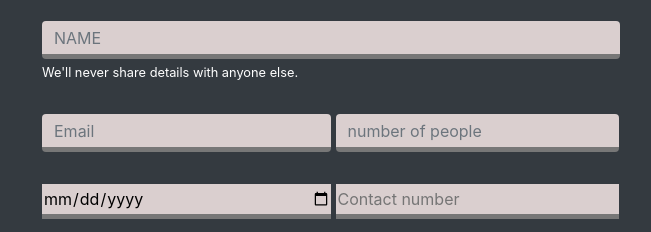
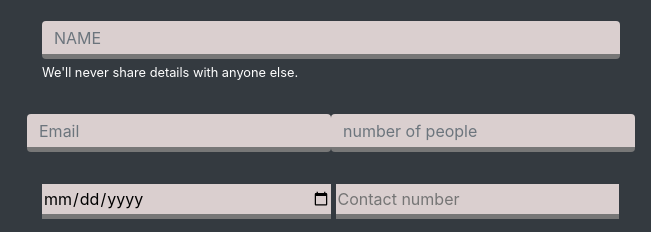
Before and after one commit to musawar96/website, a plain HTML site: page PROJECT AL FATMA LAWN/index.html in a window 1280 px wide. Shown: the part 2637-2869 px from the top of the page, 629-1280 px from the left. Drawn offline with Linux system fonts and the light colour scheme; some packages are replaced by stand-ins of ours; a script that the page names is missing.

Commit message:
Update index.html

```diff
--- a/PROJECT AL FATMA LAWN/index.html
+++ b/PROJECT AL FATMA LAWN/index.html
@@ -260,7 +260,7 @@
       <div class="text-center pt-2 "> <h1> Live Map</h1>  </div>
     <iframe  src="https://www.google.com/maps/embed?pb=!1m18!1m12!1m3!1d3604.1905244260956!2d68.33464911481751!3d25.39843232973994!2m3!1f0!2f0!3f0!3m2!1i1024!2i768!4f13.1!3m3!1m2!1s0x394c70a72ab9890f%3A0x53baf261c5ed7f52!2sAl+Fatima+Lawn!5e0!3m2!1sen!2s!4v1556634959421!5m2!1sen!2s"  class="mapp "></iframe>
 </div>
-<div class="col-md-6 bg-dark">
+<div class="col-md-6 bg-dark container-fluid">
 
   <form class=" pl-3  pr-3  pb-1">
     <div class="text-center pt-2 "> <h1> Booking</h1>  </div>
@@ -269,15 +269,16 @@
     <small  class="form-text ">We'll never share details with anyone else.</small>
   </div>
 
-  <div class="form-group pt-3">
+  <div class=" row form-group pt-3">
 
-    <input type="email" class="border-3 border-top-0  border-left-0  border-right-0 d-inline w-50 form-control"  placeholder="Email ">
-    <input type="number" class="border-3 border-top-0  border-left-0   border-right-0 d-inline form-control border-top-0  border-left-0 border-right-0 text-secondary form-control input-lg" style="width:49%;" placeholder="number of people ">
+    <input type="email" class=" col-sm-6 border-3 border-top-0  border-left-0  border-right-0 d-inline w-50 form-control"  placeholder="Email ">
+    <input type="number" class="col-sm-6 border-3 border-top-0  border-left-0   border-right-0 d-inline form-control border-top-0  border-left-0 border-right-0 text-secondary form-control input-lg" style="width:49%;" placeholder="number of people ">
   </div>
+
+
   <div class="form-group pt-3 ">
     <input type="date" class=" border-4 border-3 border-top-0  border-left-0  border-right-0 d-inline  mr-0 " style="width:50%;" placeholder="DATE ">
     <input type="number" class="border-4 border-3 border-top-0  border-left-0  border-right-0 d-inline  mr-0 "  placeholder="Contact number" style="width:49%;">
-
   </div>
   <div class="custom-select w-100 border-4 border-3 border-top-0  border-left-0  border-right-0   " >
     <select class="w-100">
```
